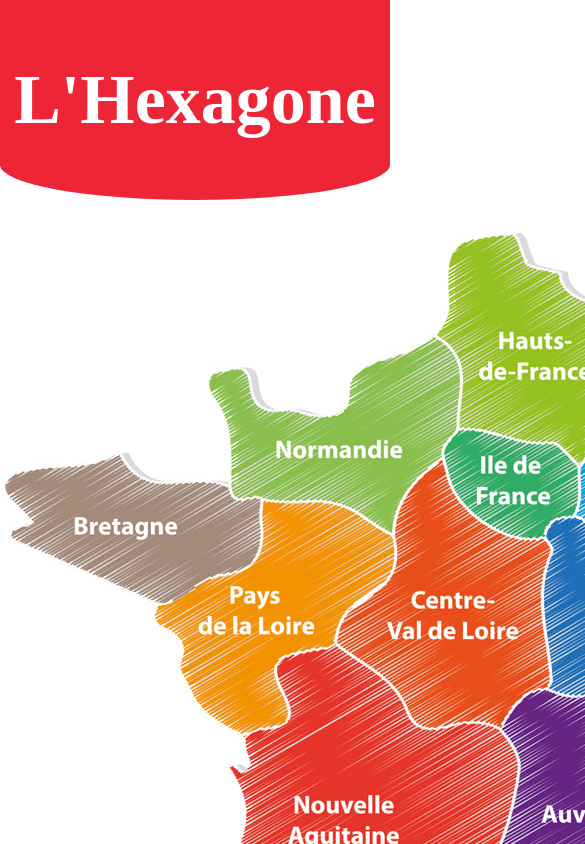
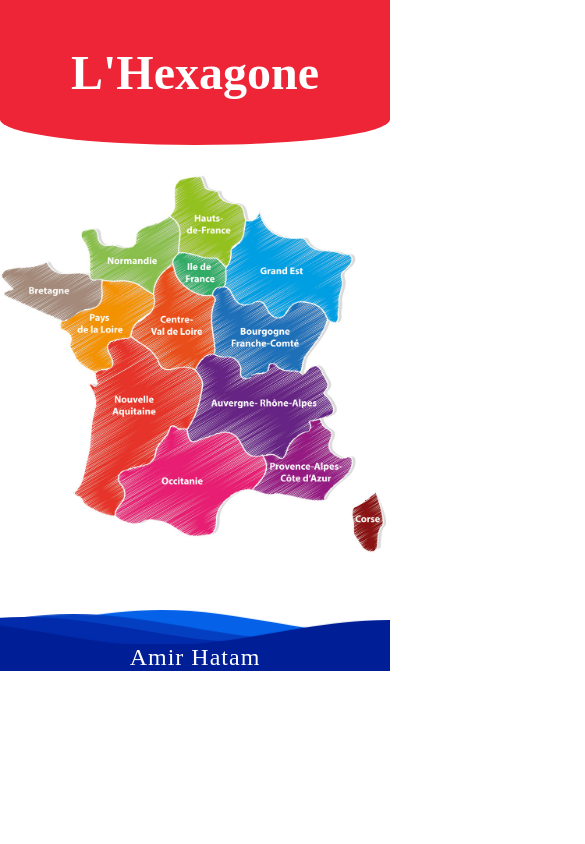
Before and after one commit to amirhatam/La-France.io, a plain HTML site: page index.html in a window 390 px wide. Shown: the top 844 px of the page, 585 px wide, since content can reach past the window. Drawn offline with Linux system fonts and the light colour scheme; a web font is replaced by a local one.

Commit message:
First commit

```diff
--- a/main/1-Auvergne-Rhône-Alpes/style.css
+++ b/main/1-Auvergne-Rhône-Alpes/style.css
@@ -1,3 +1,4 @@
+
 body {
     font-family: 'Courier New', Courier, monospace;
 }
--- a/style.css
+++ b/style.css
@@ -16,27 +16,23 @@ h1 {
   font-family: "Sofia";
   color: rgb(255, 255, 255);
   text-align: center;
-  font-size: 70px;
+  font-size: 300%;
 }
 
 
 img {
+  max-width: 100%;
   display: block;
   margin-left: auto;
   margin-right: auto;
 
 }
 
-
-
-
 footer{
-  height:auto;
-  margin:0;
+  bottom: 0;
+  width: 100%;
+  padding-top: 50px;
 }
-
-
-
 
 body {
   margin:0;
@@ -47,7 +43,7 @@ body {
   color: rgb(255, 255, 255);
   font-family: "Sofia";
   letter-spacing: 1px;
-  font-size: 30px;
+  font-size: 150%;
 }
 p {
     background-color: rgb(0, 30, 150);
@@ -105,8 +101,6 @@ p {
     height:40px;
     min-height:40px;
   }
-  .content {
-    height:30vh;
-  }
+
 
 }
```
Also changed, not shown: Profile/index.html (+4 -2 lines), Profile/style.css (+8 -10 lines), Test/New Text Document.txt (added), 1 other file.
